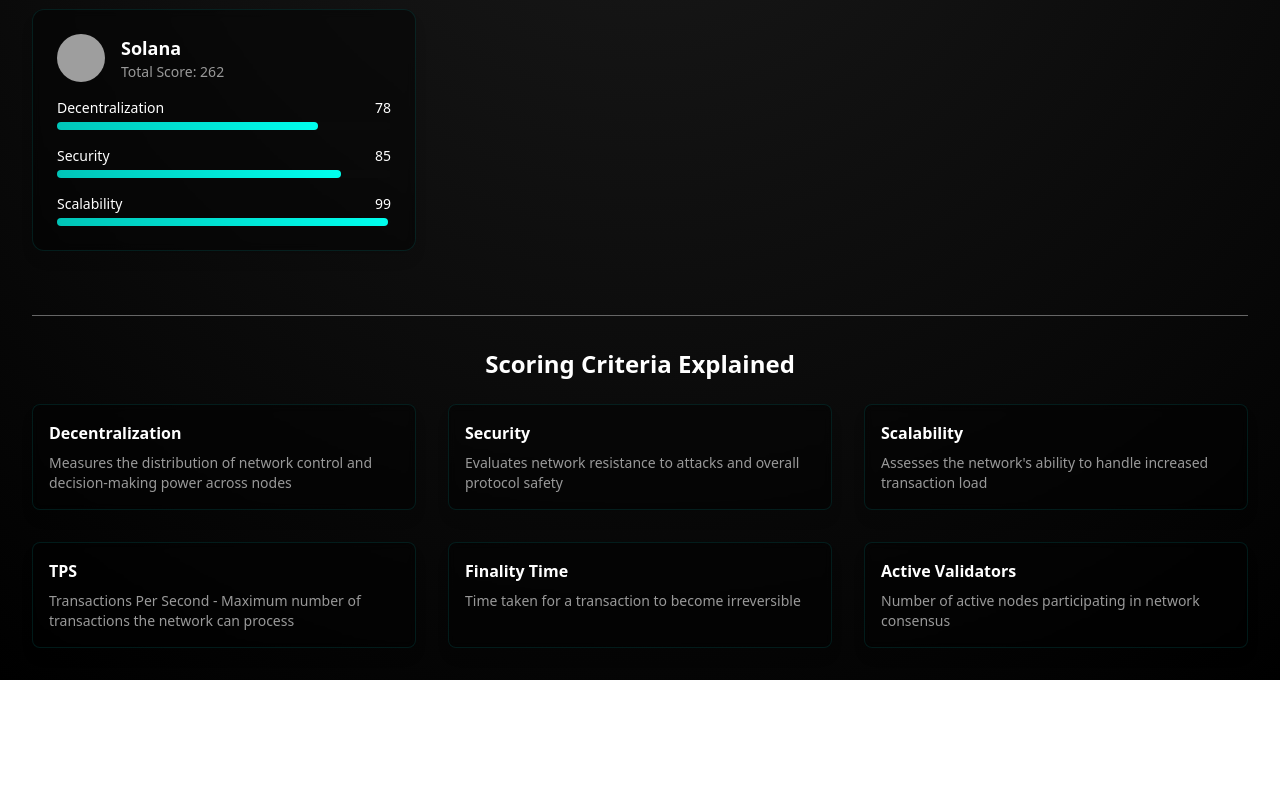
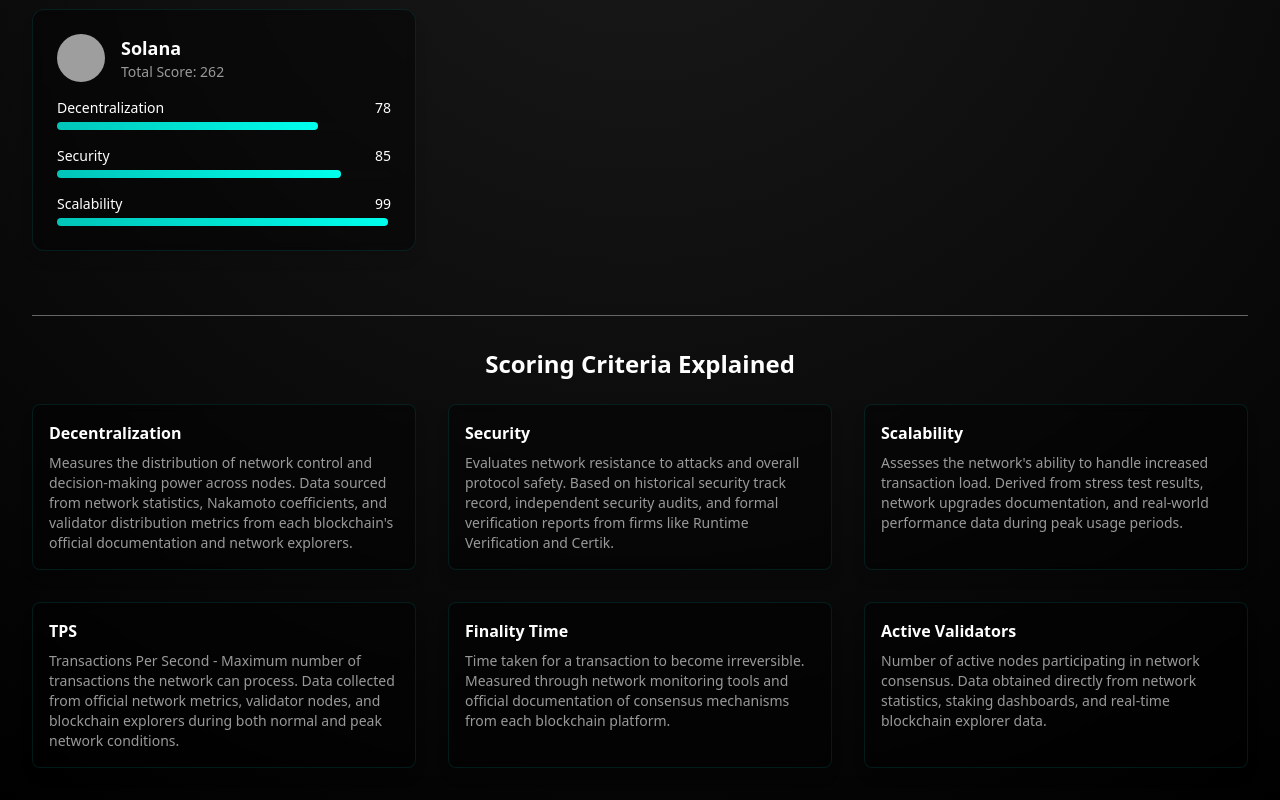
Before and after one commit to wdcurry/crypto-trilemma-tracker, a React (Vite) app: page / in a window 1280 px wide. Shown: the part 1153-1953 px from the top of the page. Before the commit the page ends 1833 px from the top, so only its background shows below. Built offline with nearby package versions, Linux system fonts and the light colour scheme; grey boxes are pictures that could not be loaded.

Commit message:
Add information sources to footer
Updated the footer in the Index component to include the sources of information for each scoring category. This enhancement provides users with context and credibility regarding the metrics used for blockchain comparisons.
[skip gpt_engineer]

```diff
--- a/src/pages/Index.tsx
+++ b/src/pages/Index.tsx
@@ -58,17 +58,17 @@ const Index = () => {
   const getCategoryDescription = (category: ScoreCategory): string => {
     switch (category) {
       case "decentralization":
-        return "Measures the distribution of network control and decision-making power across nodes";
+        return "Measures the distribution of network control and decision-making power across nodes. Data sourced from network statistics, Nakamoto coefficients, and validator distribution metrics from each blockchain's official documentation and network explorers.";
       case "security":
-        return "Evaluates network resistance to attacks and overall protocol safety";
+        return "Evaluates network resistance to attacks and overall protocol safety. Based on historical security track record, independent security audits, and formal verification reports from firms like Runtime Verification and Certik.";
       case "scalability":
-        return "Assesses the network's ability to handle increased transaction load";
+        return "Assesses the network's ability to handle increased transaction load. Derived from stress test results, network upgrades documentation, and real-world performance data during peak usage periods.";
       case "tps":
-        return "Transactions Per Second - Maximum number of transactions the network can process";
+        return "Transactions Per Second - Maximum number of transactions the network can process. Data collected from official network metrics, validator nodes, and blockchain explorers during both normal and peak network conditions.";
       case "finalityTime":
-        return "Time taken for a transaction to become irreversible";
+        return "Time taken for a transaction to become irreversible. Measured through network monitoring tools and official documentation of consensus mechanisms from each blockchain platform.";
       case "activeValidators":
-        return "Number of active nodes participating in network consensus";
+        return "Number of active nodes participating in network consensus. Data obtained directly from network statistics, staking dashboards, and real-time blockchain explorer data.";
       default:
         return "";
     }
```
